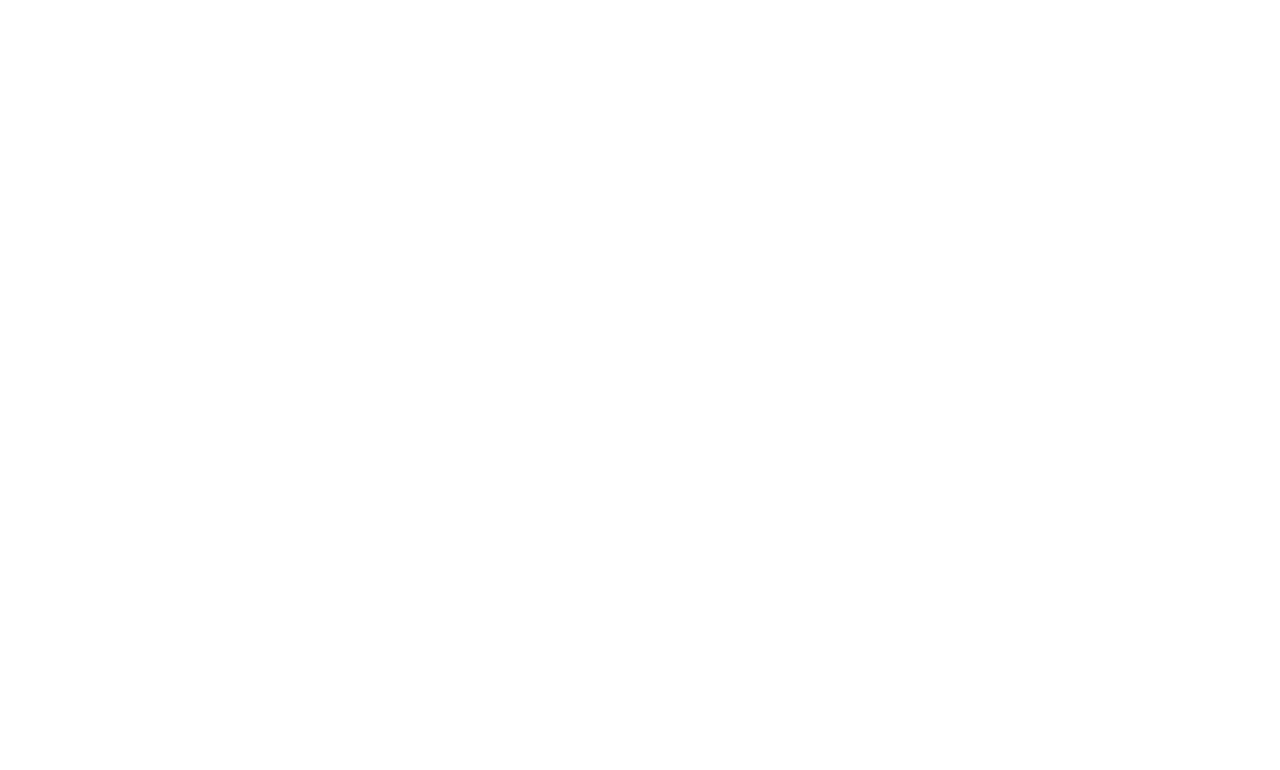
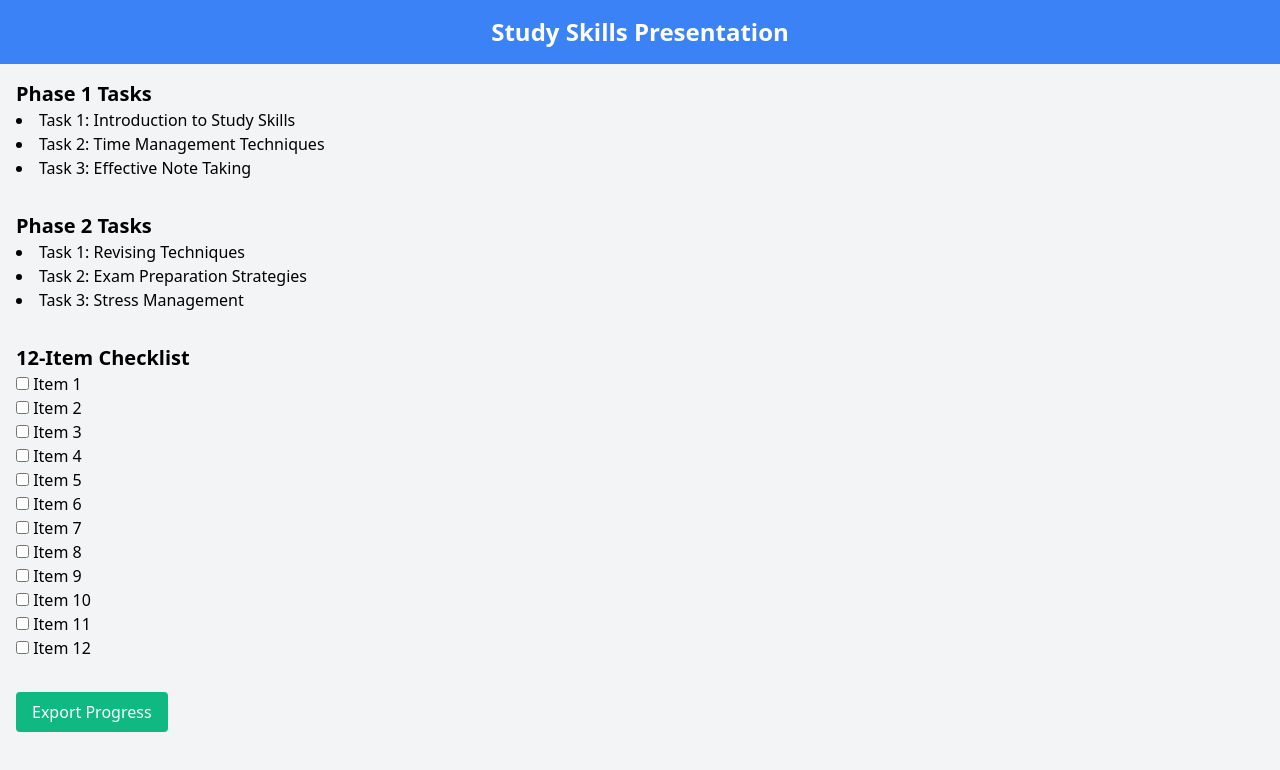
Before and after one commit to stephanieakamara-design/Study_Skills_Presentation, a plain HTML site: page index.html in a window 1280 px wide. Drawn offline with nearby package versions, Linux system fonts and the light colour scheme.

Commit message:
Restored complete original index.html for Study Skills Presentation

```diff
--- a/index.html
+++ b/index.html
@@ -1,5 +1,70 @@
-<!-- START CHECKLIST SECTION -->
-<div class="checklist">
-    <!-- Your checklist items here -->
-</div>
-<!-- END CHECKLIST SECTION -->
+<!DOCTYPE html>
+<html lang="en">
+<head>
+    <meta charset="UTF-8">
+    <meta name="viewport" content="width=device-width, initial-scale=1.0">
+    <title>Study Skills Presentation</title>
+    <link href="https://cdn.jsdelivr.net/npm/tailwindcss@^2.0/dist/tailwind.min.css" rel="stylesheet">
+    <style>
+        /* Your custom styles can go here */
+    </style>
+</head>
+<body class="bg-gray-100">
+    <header class="bg-blue-500 p-4 text-white text-center">
+        <h1 class="text-2xl font-bold">Study Skills Presentation</h1>
+    </header>
+    <main class="p-4">
+        <section id="phase1" class="mb-8">
+            <h2 class="text-xl font-semibold">Phase 1 Tasks</h2>
+            <ul class="list-disc list-inside">
+                <li>Task 1: Introduction to Study Skills</li>
+                <li>Task 2: Time Management Techniques</li>
+                <li>Task 3: Effective Note Taking</li>
+            </ul>
+        </section>
+        <section id="phase2" class="mb-8">
+            <h2 class="text-xl font-semibold">Phase 2 Tasks</h2>
+            <ul class="list-disc list-inside">
+                <li>Task 1: Revising Techniques</li>
+                <li>Task 2: Exam Preparation Strategies</li>
+                <li>Task 3: Stress Management</li>
+            </ul>
+        </section>
+        <section id="checklist" class="mb-8">
+            <h2 class="text-xl font-semibold">12-Item Checklist</h2>
+            <ul class="list-none">
+                <li><input type="checkbox" id="check1"> <label for="check1">Item 1</label></li>
+                <li><input type="checkbox" id="check2"> <label for="check2">Item 2</label></li>
+                <li><input type="checkbox" id="check3"> <label for="check3">Item 3</label></li>
+                <li><input type="checkbox" id="check4"> <label for="check4">Item 4</label></li>
+                <li><input type="checkbox" id="check5"> <label for="check5">Item 5</label></li>
+                <li><input type="checkbox" id="check6"> <label for="check6">Item 6</label></li>
+                <li><input type="checkbox" id="check7"> <label for="check7">Item 7</label></li>
+                <li><input type="checkbox" id="check8"> <label for="check8">Item 8</label></li>
+                <li><input type="checkbox" id="check9"> <label for="check9">Item 9</label></li>
+                <li><input type="checkbox" id="check10"> <label for="check10">Item 10</label></li>
+                <li><input type="checkbox" id="check11"> <label for="check11">Item 11</label></li>
+                <li><input type="checkbox" id="check12"> <label for="check12">Item 12</label></li>
+            </ul>
+        </section>
+        <button id="exportBtn" class="bg-green-500 text-white px-4 py-2 rounded">Export Progress</button>
+    </main>
+    <script>
+        // Local storage functionality
+        const exportBtn = document.getElementById('exportBtn');
+        exportBtn.addEventListener('click', function() {
+            // Get checkbox states
+            const checklist = [];
+            for (let i = 1; i <= 12; i++) {
+                checklist.push({
+                    item: `Item ${i}`,
+                    checked: document.getElementById(`check${i}`).checked
+                });
+            }
+            // Save to localStorage
+            localStorage.setItem('checklist', JSON.stringify(checklist));
+            alert('Progress exported!');
+        });
+    </script>
+</body>
+</html>
```
